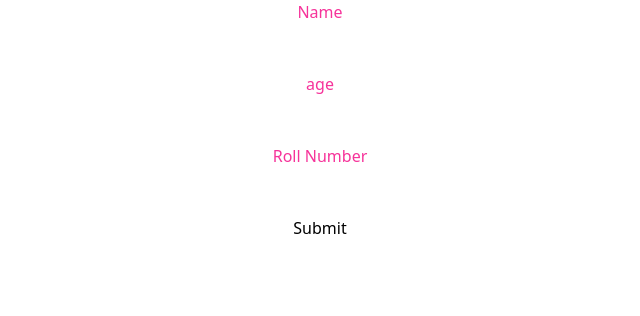
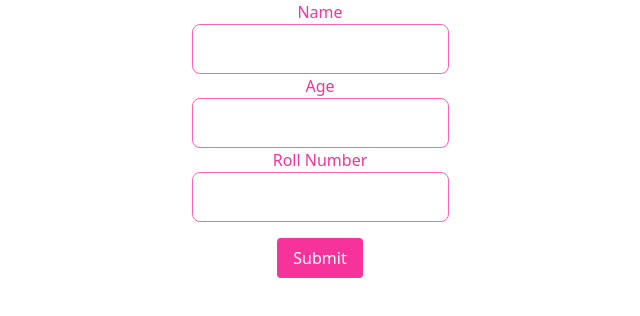
Before and after one commit to chaitu999projects/NextJS-Day-3, a Next.js app: page /addstudents/addboys in a window 1280 px wide. Shown: the top 316 px of the page, without its empty margins (320-960 px from the left). Built offline with nearby package versions, Linux system fonts and the light colour scheme.

Commit message:
Hydration is added

```diff
--- a/src/app/addstudents/addboys/page.jsx
+++ b/src/app/addstudents/addboys/page.jsx
@@ -1,18 +1,25 @@
 "use client"
 
-import React, { useState } from 'react'
+import React, { useState, useEffect } from 'react'
 
-const addBoys = () => {
+const AddBoys = () => {
+    const [isClient, setIsClient] = useState(false)
     const [name, setName] = useState("")
-    const [age, setAge] = useState("");
-    const [rollNumber, setRollNumber] = useState("");
+    const [age, setAge] = useState("")
+    const [rollNumber, setRollNumber] = useState("")
+
+    useEffect(() => {
+        setIsClient(true)
+    }, [])
 
     const studentDataHandler = async(e) => {
         e.preventDefault();
         const res = await fetch("http://localhost:3000/api/collage/students/boys", {
-            method:"POST",
-            "Content-type": "application/json",
-            body:JSON.stringify({name, age, rollNumber})
+            method: "POST",
+            headers: {
+                "Content-Type": "application/json",
+            },
+            body: JSON.stringify({name, age, rollNumber})
         })
 
         setName("")
@@ -21,24 +28,42 @@ const addBoys = () => {
         if(res.ok) {
             alert("Form submitted successfully!")
         }
+    }
 
+    if (!isClient) {
+        return <div>Loading...</div> // Or any other loading/placeholder content
     }
 
     return (
         <div className='w-full h-full flex items-center'>
             <form className='flex flex-col items-center justify-center w-full h-full' onSubmit={studentDataHandler}>
-            <labele className="text-left text-pink-500">Name</labele>
-
-            <input className='border-pink-400 rounded-lg p-3'  type="text" onChange={(e)=>setName(e.target.value)}  value={name} />
-            <labele className="text-left text-pink-500">age</labele>
-            <input className='border-pink-400 rounded-lg p-3'  type="text" onChange={(e)=>setAge(e.target.value)} value={age} />
-            <labele className="text-left text-pink-500">Roll Number</labele>
-            <input className='border-pink-400 rounded-lg p-3'  type="text" onChange={(e)=>setRollNumber(e.target.value)} value={rollNumber} />
-            <button type='submit'>Submit</button>
-
+                <label className="text-left text-pink-500">Name</label>
+                <input
+                    className='border border-pink-400 rounded-lg p-3'
+                    type="text"
+                    onChange={(e)=>setName(e.target.value)}
+                    value={name}
+                />
+                <label className="text-left text-pink-500">Age</label>
+                <input
+                    className='border border-pink-400 rounded-lg p-3'
+                    type="text"
+                    onChange={(e)=>setAge(e.target.value)}
+                    value={age}
+                />
+                <label className="text-left text-pink-500">Roll Number</label>
+                <input
+                    className='border border-pink-400 rounded-lg p-3'
+                    type="text"
+                    onChange={(e)=>setRollNumber(e.target.value)}
+                    value={rollNumber}
+                />
+                <button type='submit' className='mt-4 bg-pink-500 text-white px-4 py-2 rounded'>
+                    Submit
+                </button>
             </form>
         </div>
     )
 }
 
-export default addBoys
+export default AddBoys
```
Lines whose indentation alone changed are shown as unchanged.
